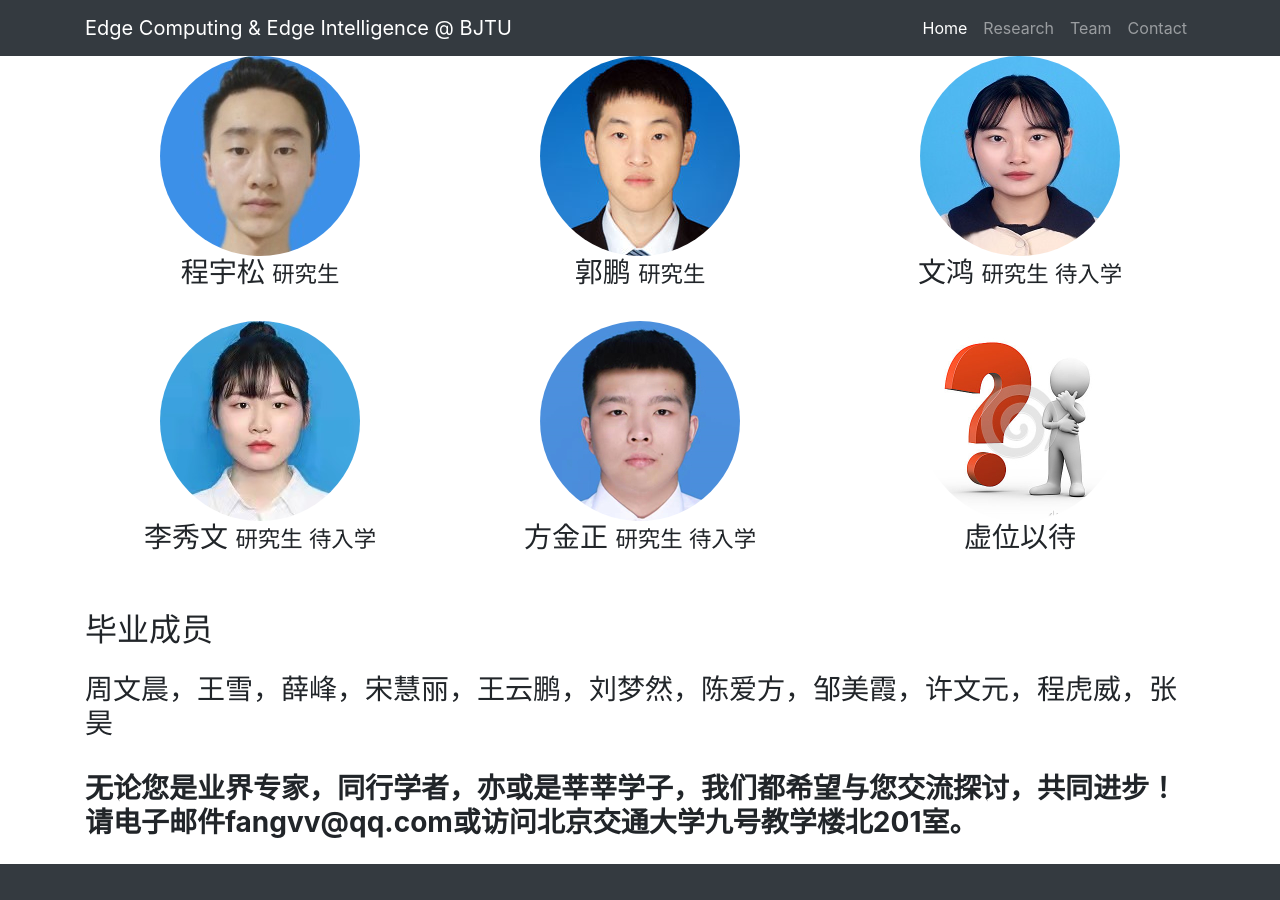
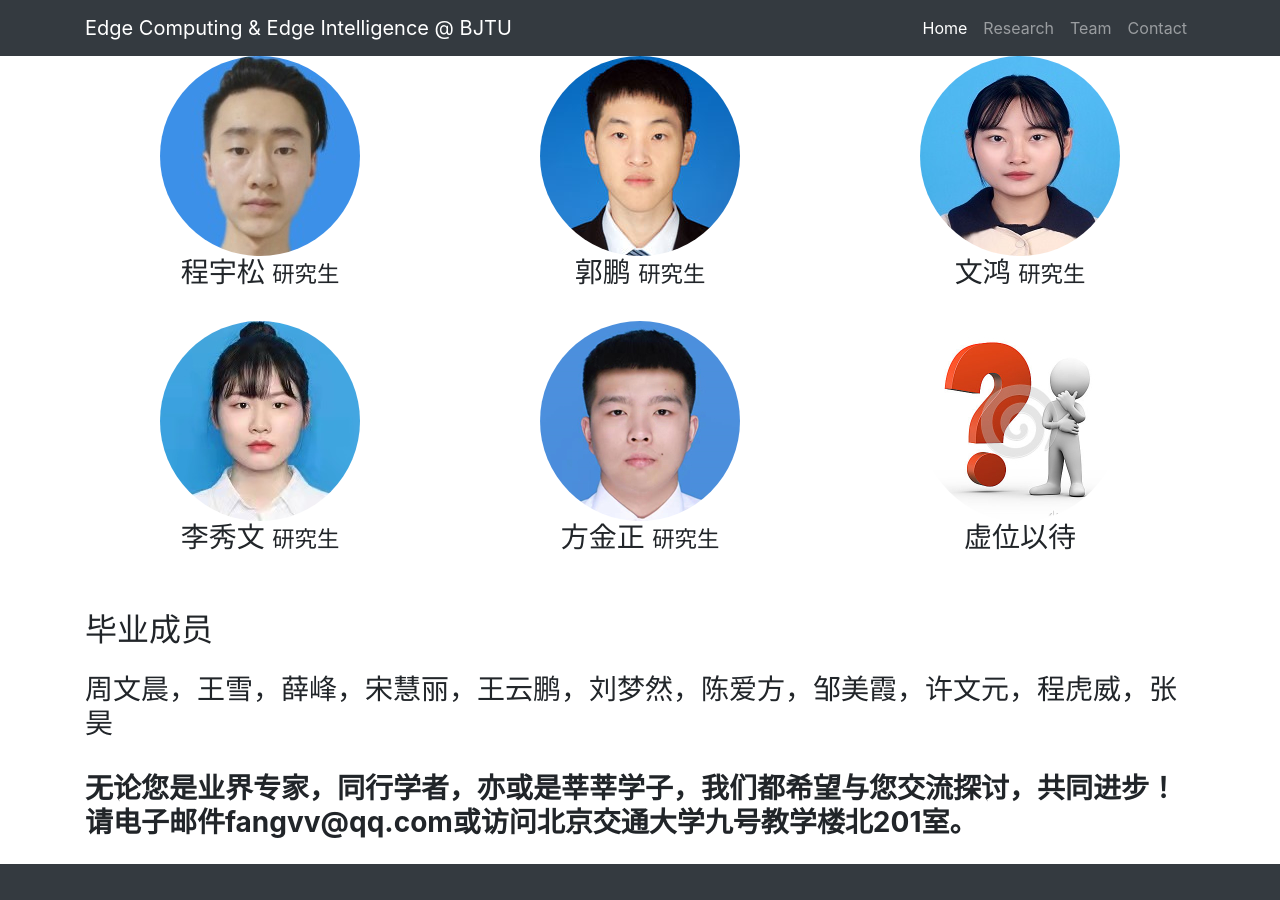
Before and after one commit to fangvv/Homepage, a Jekyll site: the page Edgecomp/index.html, which Jekyll copies as it is, in a window 1280 px wide and 900 px high, scrolled down 5785 px. Built offline with Jekyll 4.4.1, drawn with Linux system fonts in a browser that asks for light colours; comment, search, counter and statistics services are not loaded.

Commit message:
update Edgecomp/index.html. update new members
Signed-off-by: fangvv <fangvv@gmail.com>

```diff
--- a/Edgecomp/index.html
+++ b/Edgecomp/index.html
@@ -239,15 +239,15 @@
       </div>
       <div class="col-lg-4 col-sm-6 text-center mb-4">
           <img class="rounded-circle img-fluid d-block mx-auto" src="img/wh.jpg" alt="" />
-          <h3>文鸿 <small>研究生 待入学</small> </h3>
+          <h3>文鸿 <small>研究生</small> </h3>
       </div>
       <div class="col-lg-4 col-sm-6 text-center mb-4">
           <img class="rounded-circle img-fluid d-block mx-auto" src="img/lxw.jpg" alt="" />
-          <h3>李秀文 <small>研究生 待入学</small> </h3>
+          <h3>李秀文 <small>研究生</small> </h3>
       </div>
       <div class="col-lg-4 col-sm-6 text-center mb-4">
           <img class="rounded-circle img-fluid d-block mx-auto" src="img/fjz.jpg" alt="" />
-          <h3>方金正 <small>研究生 待入学</small> </h3>
+          <h3>方金正 <small>研究生</small> </h3>
       </div>
       <div class="col-lg-4 col-sm-6 text-center mb-4">
           <img class="rounded-circle img-fluid d-block mx-auto" src="img/joinus.jpg" alt="" />
```
